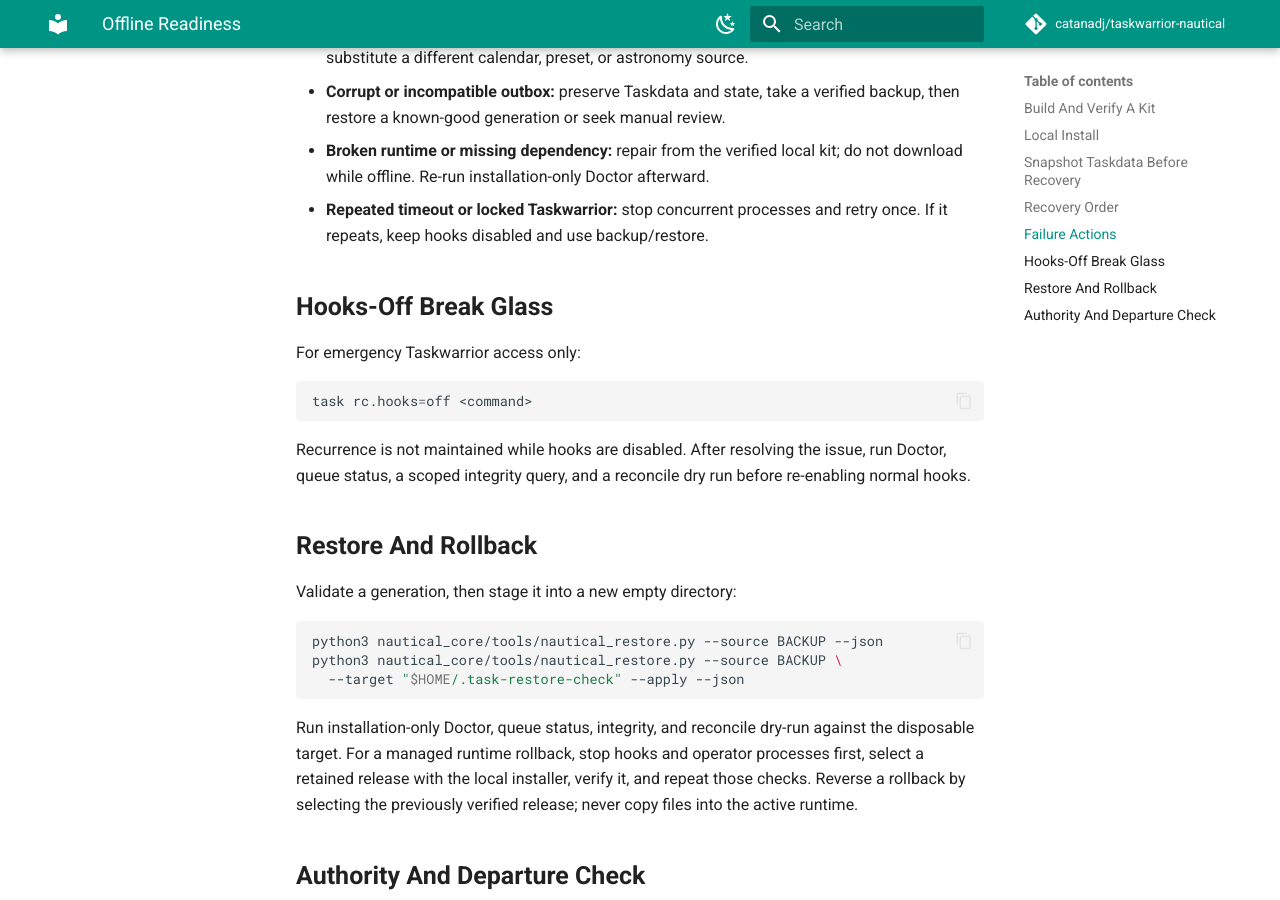
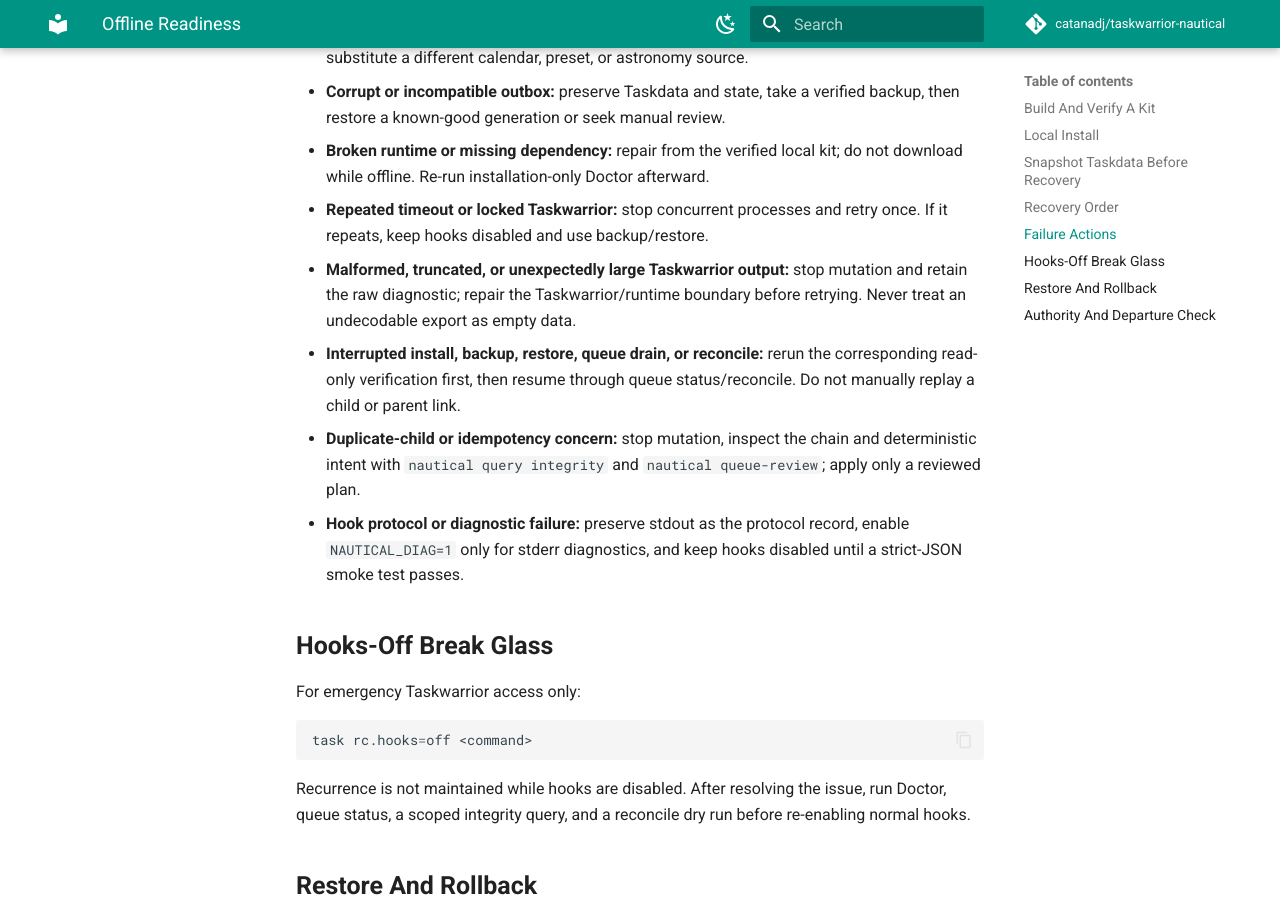
Before and after one commit to catanadj/taskwarrior-nautical, an MkDocs documentation site: the page built from docs/operations/offline-readiness.md, in a window 1280 px wide and 900 px high, scrolled down 2808 px. Built offline with MkDocs 1.6.1 and Material for MkDocs 9.7.7, drawn with Linux system fonts in a browser that asks for light colours; comment, search, counter and statistics services are not loaded.

Commit message:
Complete offline failure action matrix

```diff
--- a/docs/operations/offline-readiness.md
+++ b/docs/operations/offline-readiness.md
@@ -140,6 +140,18 @@ record used for idempotent recovery.
   do not download while offline. Re-run installation-only Doctor afterward.
 - **Repeated timeout or locked Taskwarrior:** stop concurrent processes and
   retry once. If it repeats, keep hooks disabled and use backup/restore.
+- **Malformed, truncated, or unexpectedly large Taskwarrior output:** stop
+  mutation and retain the raw diagnostic; repair the Taskwarrior/runtime
+  boundary before retrying. Never treat an undecodable export as empty data.
+- **Interrupted install, backup, restore, queue drain, or reconcile:** rerun
+  the corresponding read-only verification first, then resume through queue
+  status/reconcile. Do not manually replay a child or parent link.
+- **Duplicate-child or idempotency concern:** stop mutation, inspect the chain
+  and deterministic intent with `nautical query integrity` and
+  `nautical queue-review`; apply only a reviewed plan.
+- **Hook protocol or diagnostic failure:** preserve stdout as the protocol
+  record, enable `NAUTICAL_DIAG=1` only for stderr diagnostics, and keep hooks
+  disabled until a strict-JSON smoke test passes.
 
 ## Hooks-Off Break Glass
 
```
